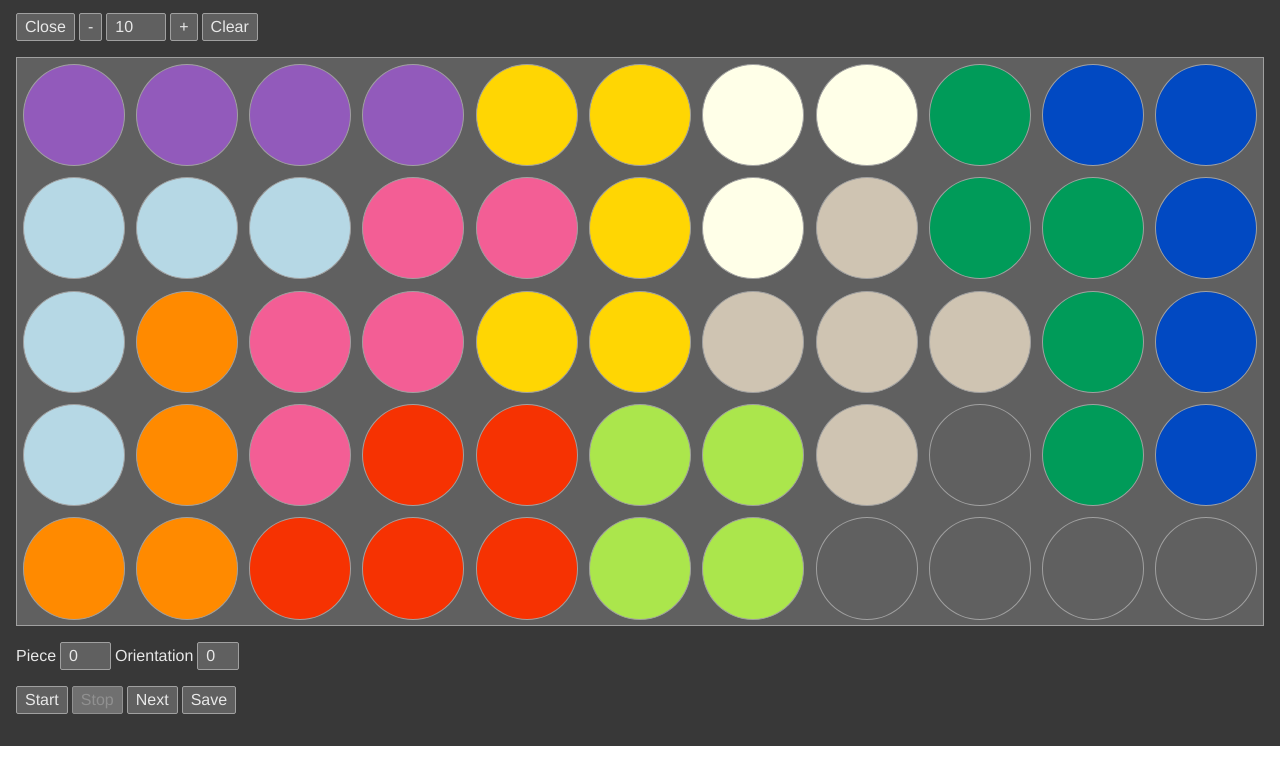
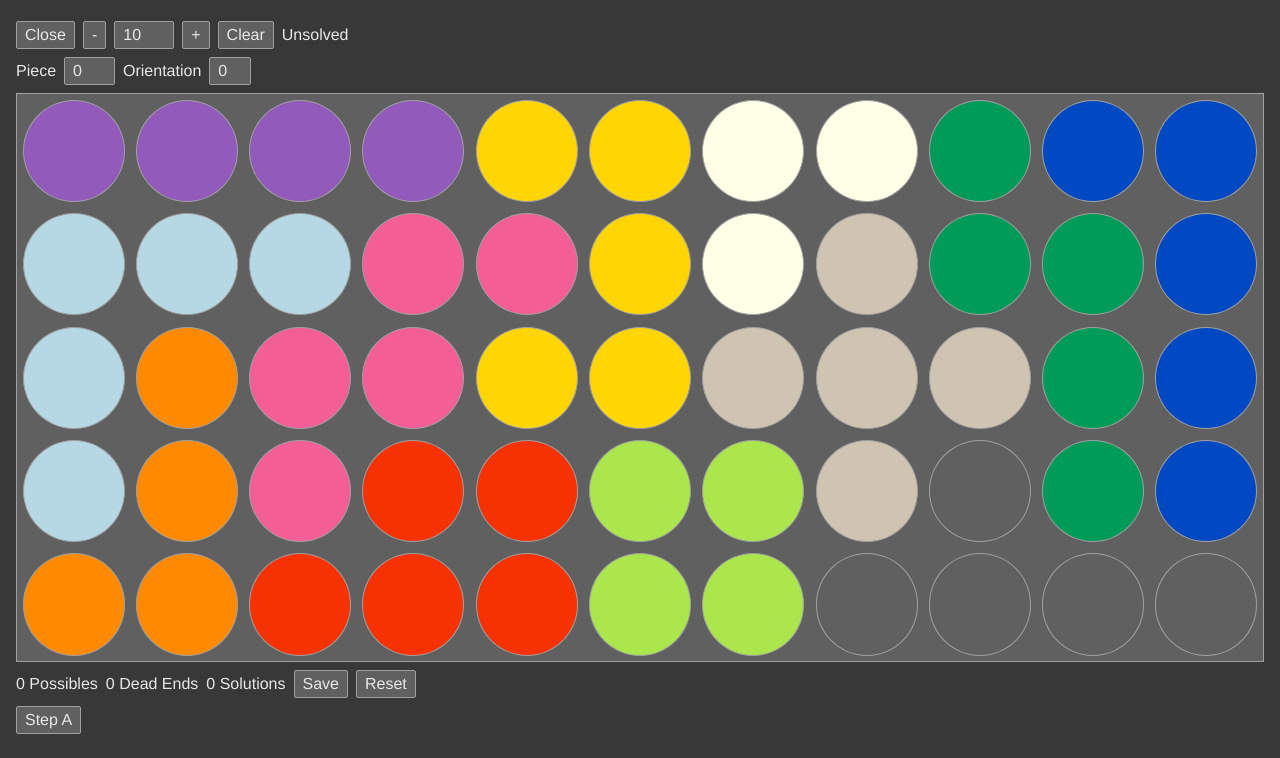
Before and after one commit to philrmass/kanoodle-solver, a React app: page / in a window 1280 px wide. Shown: the part 62-820 px from the top of the page. Built offline with nearby package versions, Linux system fonts and the light colour scheme.

Commit message:
add steps, log and reset

```diff
--- a/src/components/Solver.js
+++ b/src/components/Solver.js
@@ -22,13 +22,19 @@ function Solver({ levels, saveLevel, close }) {
   const levelMax = levels.length - 1;
   const keyCapture = useRef(null);
   const firstUnsolved = levels.findIndex((level) => !level.end);
+
   const [level, setLevel] = useState(firstUnsolved);
   const [piece, setPiece] = useState(0);
   const [ori, setOri] = useState(0);
   const [spot, setSpot] = useState(null);
   const [board, setBoard] = useState(levels[level].start);
-  const [isSolving, setIsSolving] = useState(false);
   const [steps, setSteps] = useState([]);
+  const [possibles, setPossibles] = useState([]);
+  const [deadEnds, setDeadEnds] = useState([]);
+  const [solutions, setSolutions] = useState([]);
+  const [logged, setLogged] = useState('');
+
+  const isSolving = (steps.length > 0);
 
   useEffect(() => {
     showOnBoard(piece, ori, spot, steps);
@@ -54,7 +60,16 @@ function Solver({ levels, saveLevel, close }) {
     setBoard(getBlankBoard());
   }
 
-  function start() {
+  function reset() {
+    setBoard(levels[level].start);
+    setSteps([]);
+    setPossibles([]);
+    setDeadEnds([]);
+    setSolutions([]);
+    setLogged('');
+  }
+
+  function addFirstStep() {
     if (verifyBoard(board)) {
       const unused = getBoardUnused(board);
       const step = {
@@ -66,13 +81,15 @@ function Solver({ levels, saveLevel, close }) {
         },
         last: null,
       };
-      setSteps([step]);
-      setIsSolving(true);
+      addStep(step);
+      setPossibles([step]);
+      setDeadEnds([]);
+      setSolutions([]);
     }
   }
 
-  function stop() {
-    setIsSolving(false);
+  function addStep(step) {
+    setSteps((steps) => [...steps, step]);
   }
 
   function handleKeyDown(e) {
@@ -105,6 +122,16 @@ function Solver({ levels, saveLevel, close }) {
     }
   }
 
+  function log(...args) {
+    setLogged((log) => {
+      for (const arg of args) {
+        log += `${arg} `;
+      }
+      log += '\n';
+      return log;
+    });
+  }
+
   function showOnBoard(piece, ori, spot, steps) {
     if (spot && steps.length > 0) {
       const brd = steps[steps.length - 1].board;
@@ -114,7 +141,8 @@ function Solver({ levels, saveLevel, close }) {
     }
   }
 
-  function solveBoard() {
+  function saveSolution() {
+    //??? change to get solution from solutions
     const isSolved = isBoardSolved(board);
     if (isSolved) {
       const end = [...board];
@@ -122,48 +150,54 @@ function Solver({ levels, saveLevel, close }) {
     }
   }
 
-  function solveNext() {
-    const lastStep = steps[steps.length - 1];
-    //??? get step from possibles front instead
-    if (!lastStep) {
+  function stepA() {
+    if (steps.length === 0) {
+      addFirstStep();
       return;
     }
 
-    console.log(`NEXT ${getSpotXY(spot)} `, lastStep); // eslint-disable-line no-console
-    const state = lastStep.state;
+    const possible = possibles.shift();
+    if (!possible) {
+      log('DONE'); // eslint-disable-line no-console
+      return;
+    }
+
+    const state = possible.state;
     let spot = pickFirstBlankSpot(board, state.usedSpots);
+    log(`NEXT ${spot} => ${getSpotXY(spot)}`, state); // eslint-disable-line no-console
     let placed = false;
 
     while (spot >= 0 && !placed) {
-      const piece = state.unused[0];
+      const piece = state.unused.shift();
       const oris = pieces[piece].orientations;
 
       for (let i = 0; i < oris.length && !placed; i++) {
         const ori = oris[i];
         if (canPlacePiece(piece, ori, spot, board)) {
-          console.log('can place', piece, ori, 'at', spot); // eslint-disable-line no-console
+          log('can place', piece, ori, 'at', spot); // eslint-disable-line no-console
           setBoard(placePiece(piece, ori, spot, board));
           placed = true;
         } else {
-          console.log('  try', piece, ori, 'at', spot); // eslint-disable-line no-console
+          log('  try', piece, ori, 'at', spot); // eslint-disable-line no-console
         }
       }
 
-      //??? remove piece from unused
-
       if (placed) {
-        console.log('PLACED', piece, 'at', spot); // eslint-disable-line no-console
+        log('PLACED', piece, 'at', spot); // eslint-disable-line no-console
+        //setPossibles([]);
+        //setDeadEnds([]);
+        //setSolutions([]);
         //??? create a step with last, etc.
         //??? add step to steps
         //??? add to possibles or solutions
       } else {
-        console.log('NOT-PLACED', piece, 'at', spot); // eslint-disable-line no-console
-        //??? get next piece
-        //??? if no next piece, add to deadEnds
-
+        log('NOT-PLACED', piece, 'at', spot); // eslint-disable-line no-console
         state.usedSpots.push(spot);
         spot = pickFirstBlankSpot(board, state.usedSpots);
-        console.log(' NEXT-SPOT', spot, state.usedSpots); // eslint-disable-line no-console
+        log(' NEXT-SPOT', getSpotXY(spot), state.usedSpots); // eslint-disable-line no-console
+
+        //??? if no spots, get next piece
+        //??? if no next piece, add to deadEnds
       }
     }
 
@@ -186,7 +220,7 @@ function Solver({ levels, saveLevel, close }) {
         ref={keyCapture}
         onKeyDown={handleKeyDown}
       >
-        <div className={styles.topButtons}>
+        <div className={styles.buttonRow}>
           <button onClick={close}>Close</button>
           <button disabled={isSolving} onClick={() => handleLevel(level - 1)}>-</button>
           <input
@@ -199,12 +233,9 @@ function Solver({ levels, saveLevel, close }) {
           />
           <button disabled={isSolving} onClick={() => handleLevel(level + 1)}>+</button>
           <button disabled={isSolving} onClick={clearBoard}>Clear</button>
+          <div>{levels[level].end ? 'Solved' : 'Unsolved'}</div>
         </div>
-        <Board
-          board={board}
-          pickSpot={setSpot}
-        />
-        <div className={styles.bottomButtons}>
+        <div className={styles.buttonRow}>
           <span>Piece</span>
           <input
             type='number'
@@ -222,12 +253,22 @@ function Solver({ levels, saveLevel, close }) {
             onChange={(e) => setOri(verifyOri(e.target.value))}
           />
         </div>
-        <div className={styles.bottomButtons}>
-          <button disabled={isSolving} onClick={start}>Start</button>
-          <button disabled={!isSolving} onClick={stop}>Stop</button>
-          <button onClick={solveNext}>Next</button>
-          <button onClick={solveBoard}>Save</button>
-          <span>{levels[level].end ? 'Solved' : ''}</span>
+        <Board
+          board={board}
+          pickSpot={setSpot}
+        />
+        <div className={styles.buttonRow}>
+          <span>{`${possibles.length} Possibles`}</span>
+          <span>{`${deadEnds.length} Dead Ends`}</span>
+          <span>{`${solutions.length} Solutions`}</span>
+          <button onClick={saveSolution}>Save</button>
+          <button onClick={reset}>Reset</button>
+        </div>
+        <div className={styles.buttonRow}>
+          <button onClick={stepA}>Step A</button>
+        </div>
+        <div className={styles.log} onDoubleClick={() => setLogged('')}>
+          {logged}
         </div>
       </section>
     </Fragment>
--- a/src/index.css
+++ b/src/index.css
@@ -1,5 +1,6 @@
 :root {
   --text-light: #e8e8e8;
+  --text-log: #989898;
   --text-active: #fff840;
   --bg-dark: #383838;
   --bg-mid: #606060;
--- a/src/styles/Solver.module.css
+++ b/src/styles/Solver.module.css
@@ -1,17 +1,16 @@
-.topButtons {
+.buttonRow {
   display: flex;
-  margin-bottom: 16px;
+  align-items: center;
+  margin-top: 8px;
+  margin-bottom: 8px;
 }
 
-.topButtons > * {
-  margin-right: 4px;
+.buttonRow > * {
+  margin-right: 8px;
 }
 
-.bottomButtons {
-  margin-top: 16px;
-  margin-bottom: 16px;
+.log {
+  white-space: pre;
+  font-size: 14px;
+  color: var(--text-log);
 }
-
-.bottomButtons > * {
-  margin-right: 4px;
-}
```
